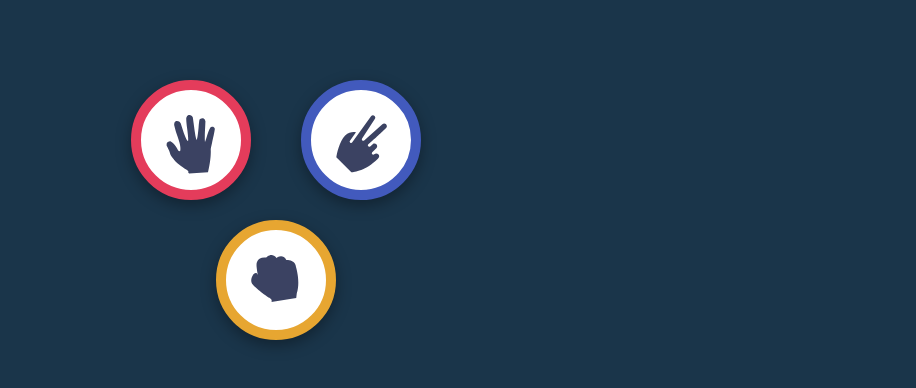
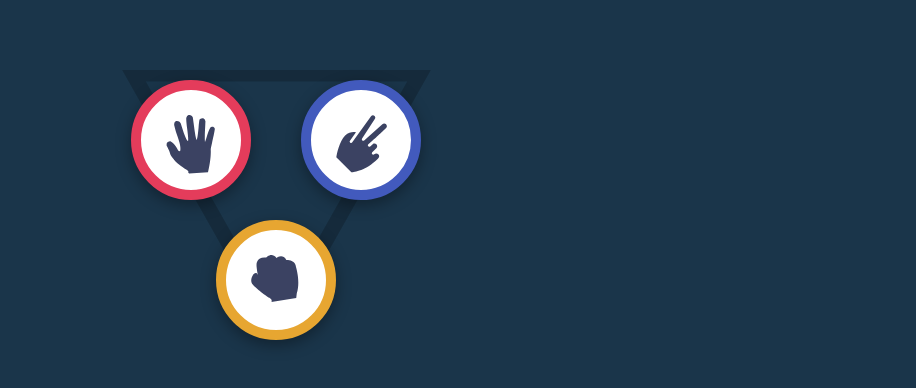
Before and after one commit to wansim/rps-game, a plain HTML site: page index.html in a window 1280 px wide. Shown: the part 183-571 px from the top of the page, without its empty margins (364-1280 px from the left). Drawn offline with Linux system fonts and the light colour scheme; the site is published under a folder, as on GitHub Pages, so addresses that start at the root find nothing.

Commit message:
Update style.css

```diff
--- a/style.css
+++ b/style.css
@@ -82,7 +82,7 @@ main .game-board{
   align-items: center;
   gap: 20px;
   margin-top: 60px;
-  background-image: url(/images/bg-triangle.svg);
+  background-image: url(images/bg-triangle.svg);
   background-repeat: no-repeat;
   background-position: center;
   padding-top: 10px;
```
